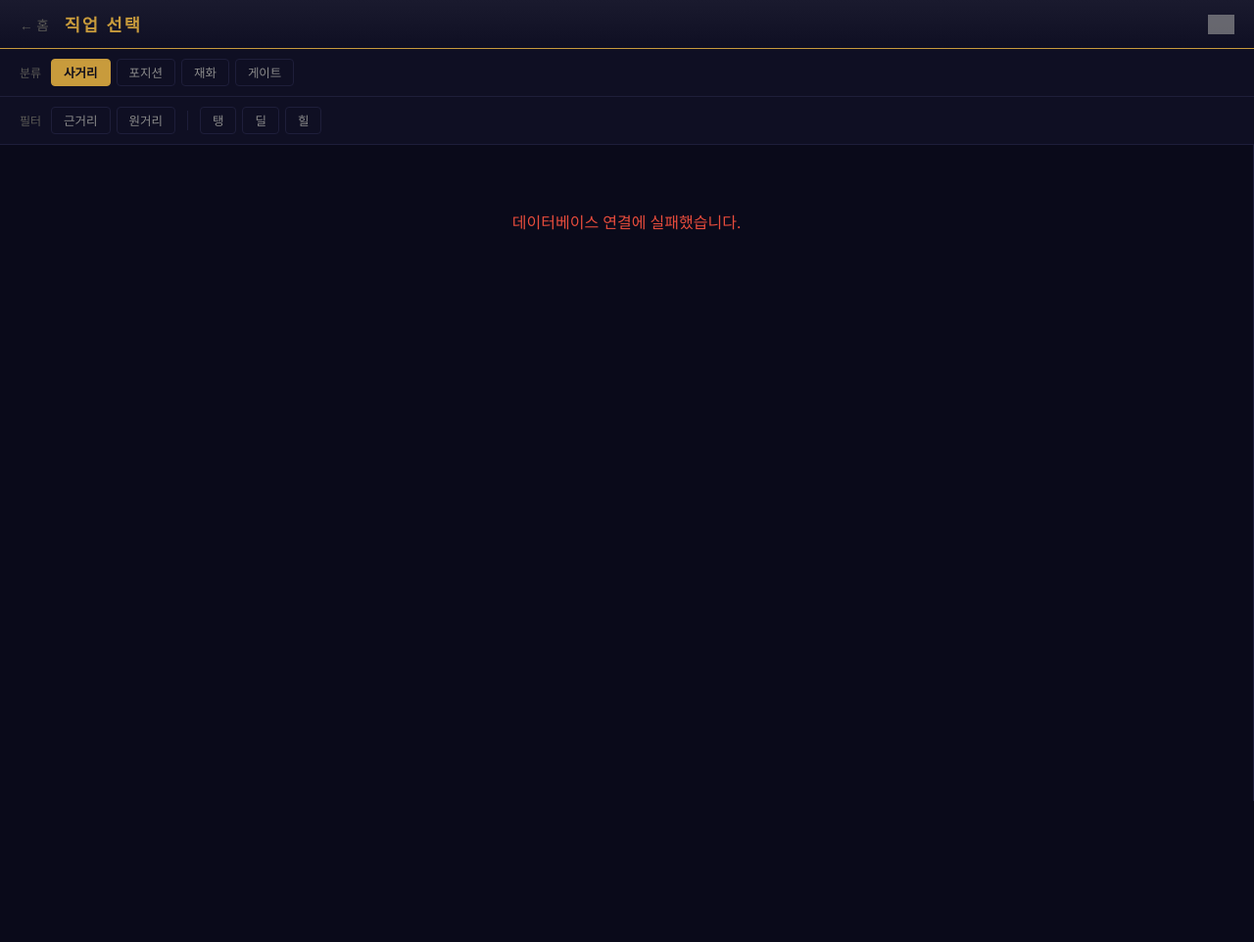
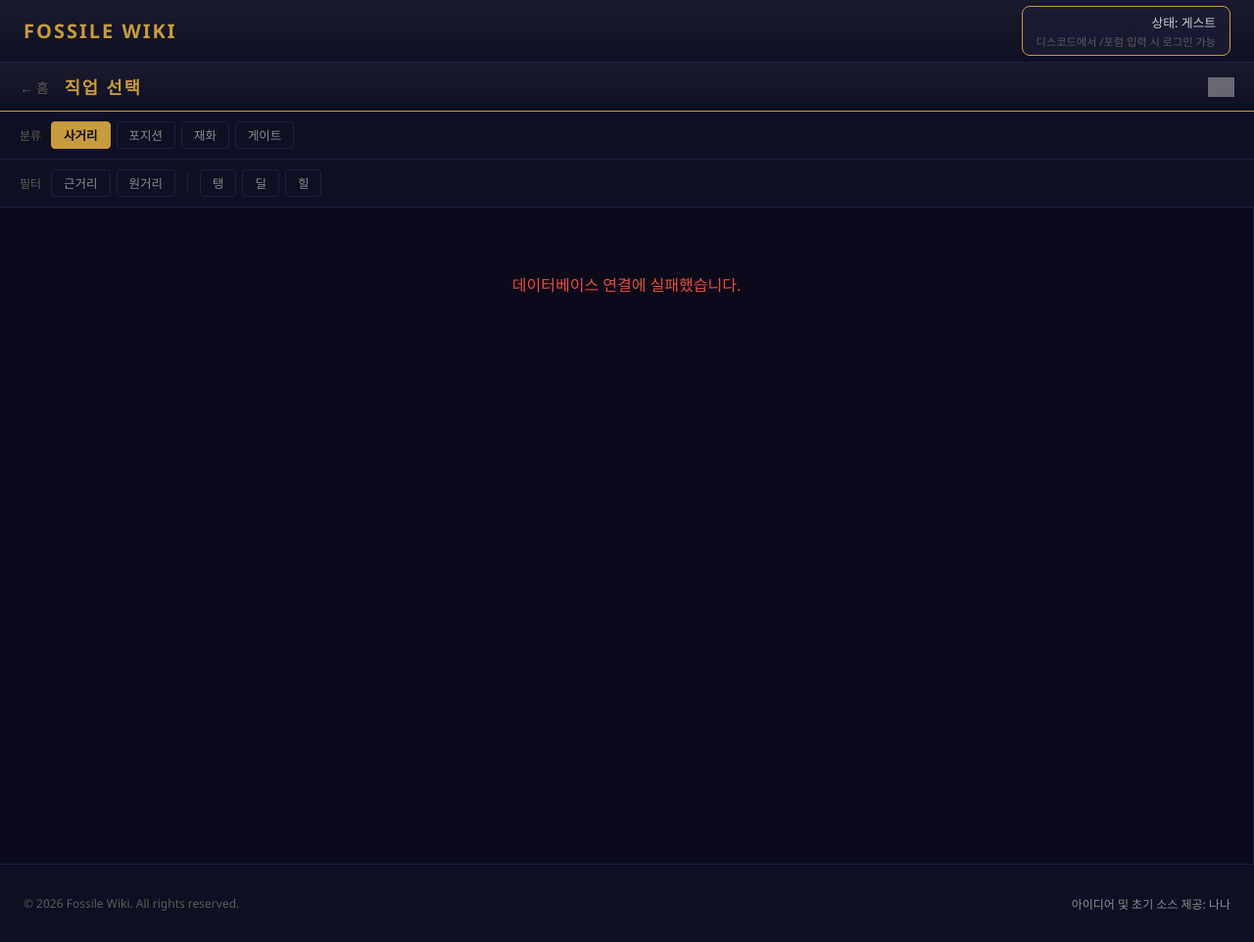
Before and after one commit to mmmphyun/rpg_sync_project, a Python web app: template src/web/templates/jobs.html in a window 1280 px wide. Shown: the whole page at 98% size. Before the commit the page ends 818 px from the top, so only its background shows below. Run offline with Jinja, Linux system fonts and the light colour scheme; the template is opened without the code that fills it, so the values that code supplies are empty; grey boxes are pictures that could not be loaded.

Commit message:
feat: 프론트엔드 인증 상태 연동 (jobs)

```diff
--- a/src/web/templates/jobs.html
+++ b/src/web/templates/jobs.html
@@ -7,6 +7,18 @@
   <link rel="stylesheet" href="/static/style.css">
 </head>
 <body class="page-jobs">
+
+<header class="dash-header">
+    <div class="header-container">
+        <h1 class="logo" onclick="location.href='/'">Fossile Wiki</h1>
+        <div id="user-status-area" class="user-card-anchor">
+            <div class="user-card guest">
+                <span class="status-label">상태: 게스트</span>
+                <span class="login-guide">디스코드에서 /포럼 입력 시 로그인 가능</span>
+            </div>
+        </div>
+    </div>
+</header>
 
 <!-- 상단 바 -->
 <div class="top-bar">
@@ -43,6 +55,13 @@
   </div>
 </div>
 
+<footer class="dash-footer">
+    <div class="footer-container">
+        <p>&copy; 2026 Fossile Wiki. All rights reserved.</p>
+        <p class="attribution">아이디어 및 초기 소스 제공: 나나</p>
+    </div>
+</footer>
+
 <script>
   window.INITIAL_JOBS_DATA = {{ jobs_json | safe }};
 </script>
```
Also changed, not shown: public/index.js (+6 -3 lines).
